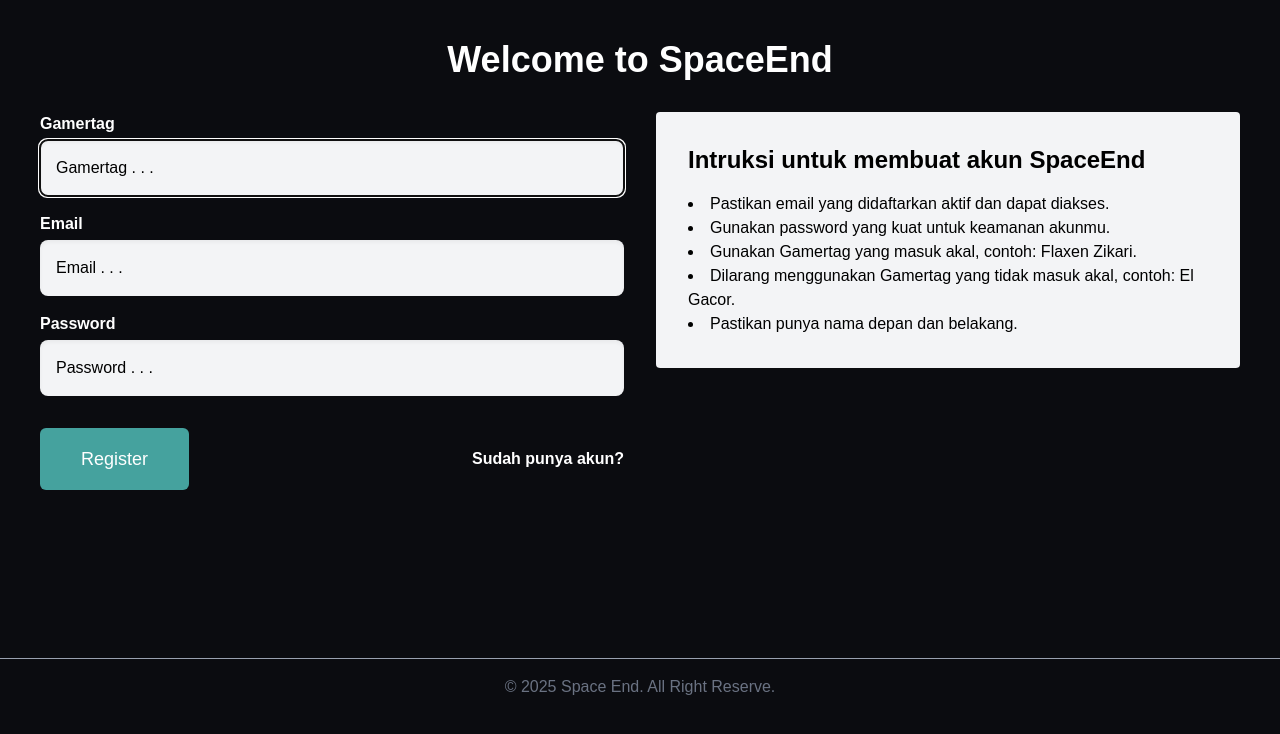
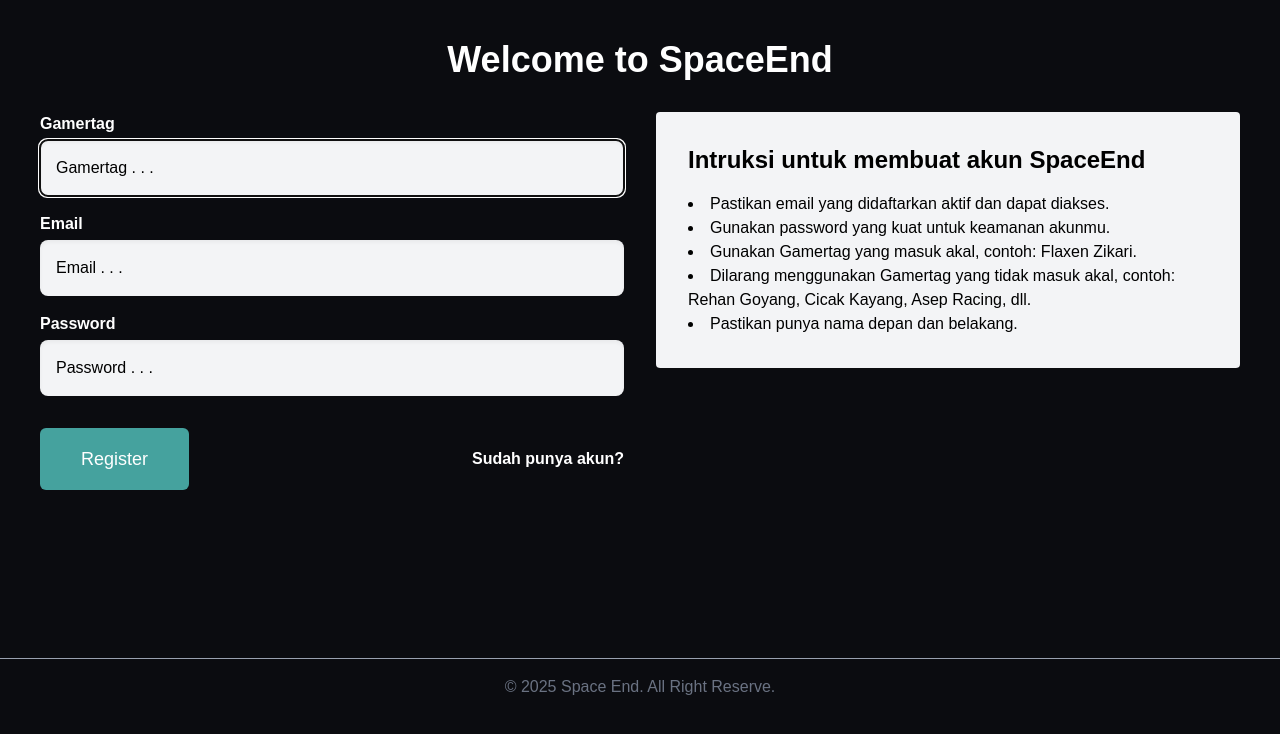
Before and after one commit to SpaceEndComp/SpaceEnd, a React (Vite) app: page /Register in a window 1280 px wide. Shown: the top 734 px of the page. Built offline with nearby package versions, Linux system fonts and the light colour scheme; no server answers.

Commit message:
Update Gamertag guidelines in Register component
Nambah contoh gamertag yang gak masuk akal

```diff
--- a/src/pages/Register.jsx
+++ b/src/pages/Register.jsx
@@ -126,7 +126,7 @@ export default function Signup() {
                 <li>Gunakan password yang kuat untuk keamanan akunmu.</li>
                 <li>Gunakan Gamertag yang masuk akal, contoh: Flaxen Zikari.
                 </li>
-                <li>Dilarang menggunakan Gamertag yang tidak masuk akal, contoh: El Gacor.
+                <li>Dilarang menggunakan Gamertag yang tidak masuk akal, contoh: Rehan Goyang, Cicak Kayang, Asep Racing, dll.
                 </li>
                 <li>Pastikan punya nama depan dan belakang.
                 </li>
```
